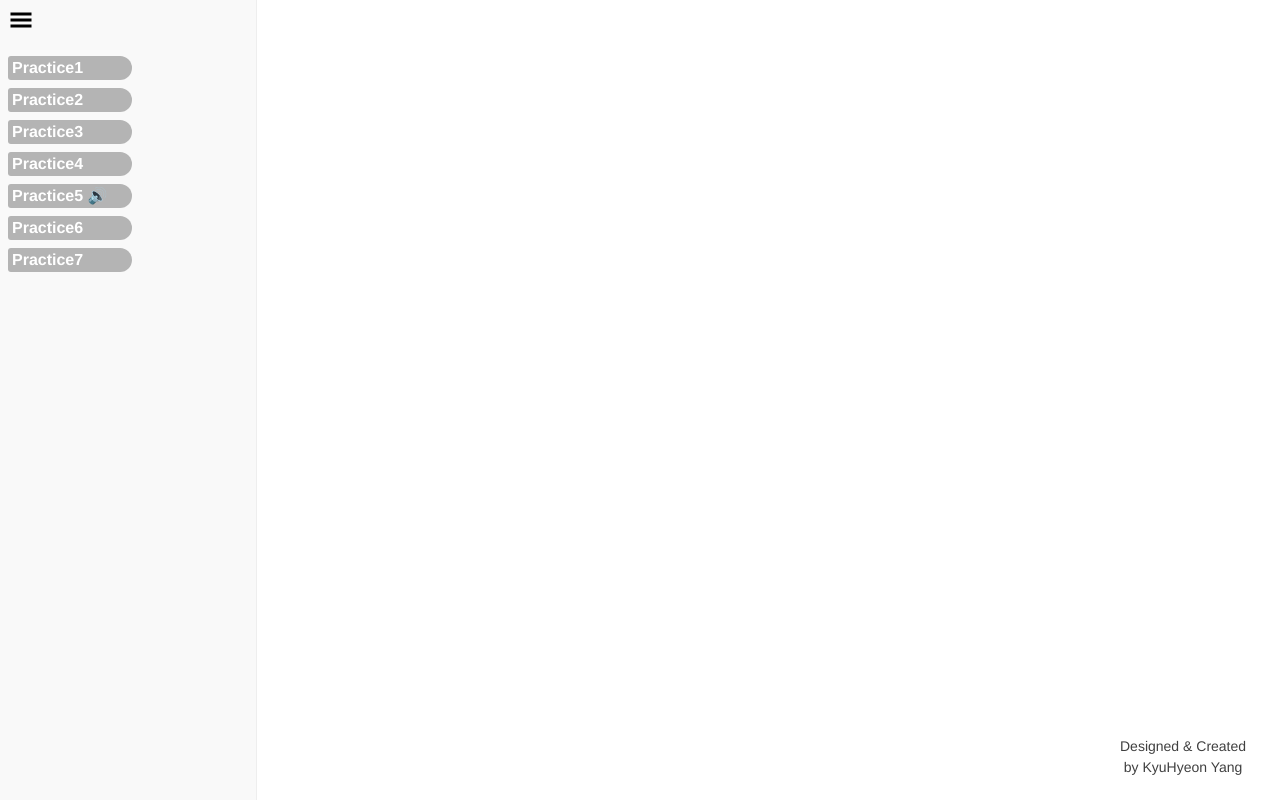
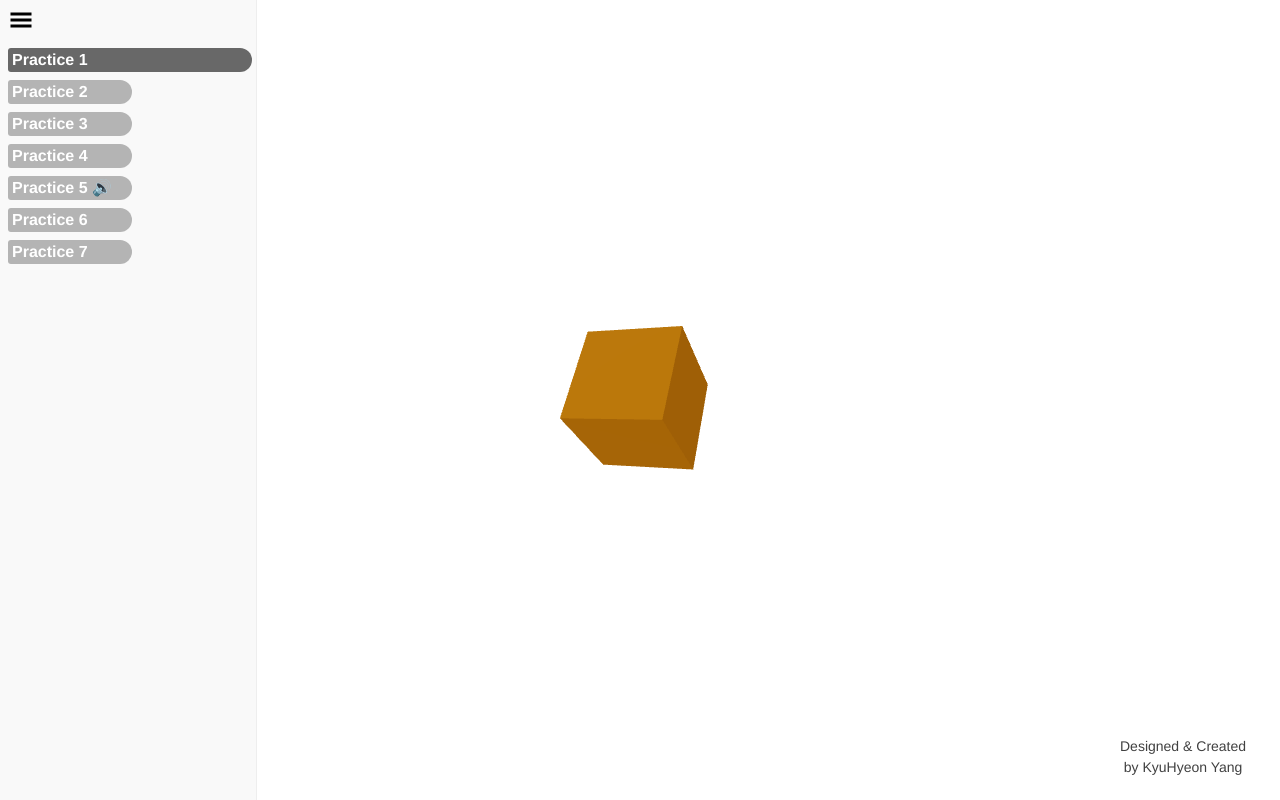
Before and after one commit to altys31/ThreeJS_Practice, a React app: page / in a window 1280 px wide. Built offline with nearby package versions, Linux system fonts and the light colour scheme; the HTML template or start-up script is replaced by a standard one; a web font is replaced by a local one.

Commit message:
fix : Sidebar 항목 이름 수정

```diff
--- a/src/App.tsx
+++ b/src/App.tsx
@@ -15,7 +15,6 @@ export default function App() {
   const [selected, setSelected] = useState<number>(0);
 
   const contentList = [
-    <div />,
     <Practice1 />,
     <Practice2 />,
     <Practice3 />,
--- a/src/common/SideBar.tsx
+++ b/src/common/SideBar.tsx
@@ -18,7 +18,7 @@ export const SideBar = ({ visible, selected, handleSelected, contentList }: Side
             className={`content ${selected === i && `selected`} `}
             onClick={() => handleSelected(i)}
           >
-            {a.type.name === "Practice5" ? a.type.name + " 🔊" : a.type.name}
+            {i === 4 ? "Practice " + (i + 1) + " 🔊" : "Practice " + (i + 1)}
           </div>
         );
       })}
```
